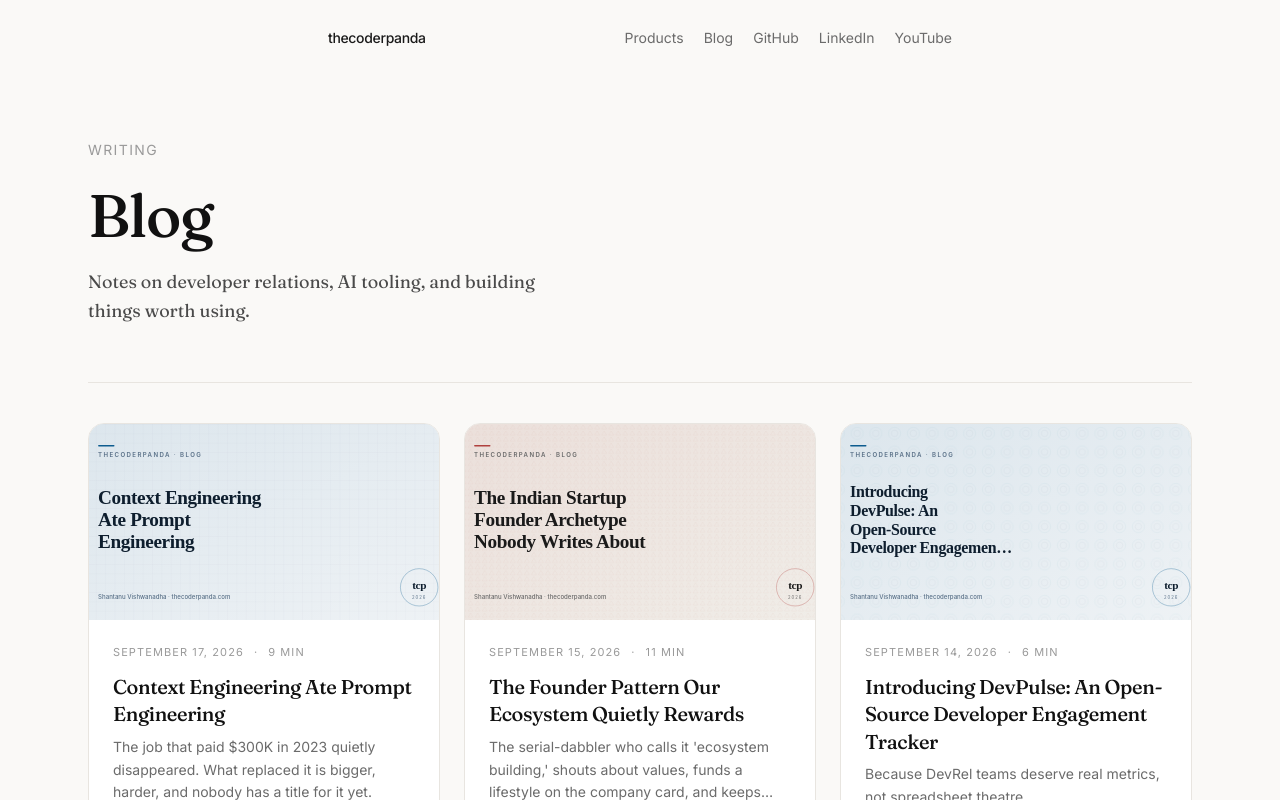
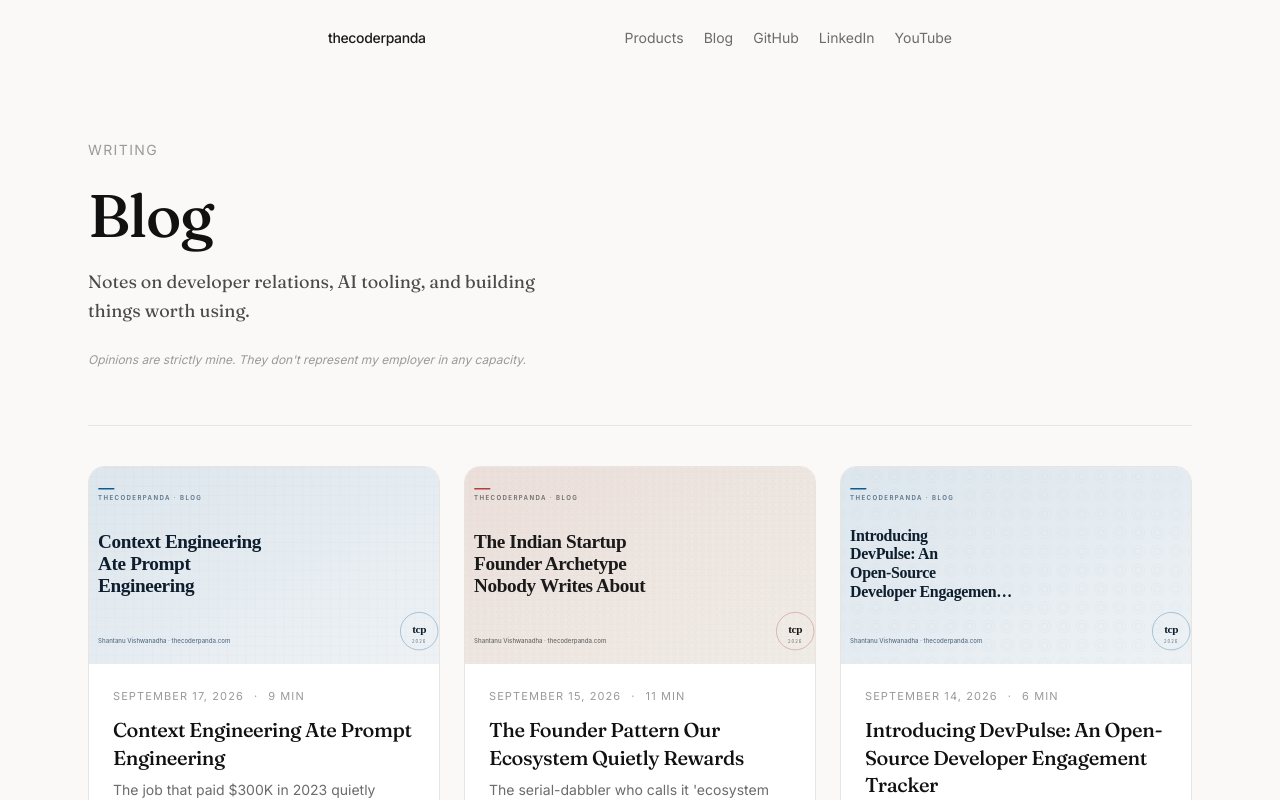
Before and after one commit to thecoderpanda/thecoderpanda-web, a Next.js app: page /blog in a window 1280 px wide. Shown: the top 800 px of the page. Built offline with nearby package versions, Linux system fonts and the light colour scheme.

Commit message:
Add 'opinions are strictly mine' disclaimer to blog index + every post footer

```diff
--- a/src/app/blog/[slug]/page.tsx
+++ b/src/app/blog/[slug]/page.tsx
@@ -117,6 +117,13 @@ export default async function BlogPostPage({
         <AnimatedSection delay={0.2}>
           <NewsletterWidget />
         </AnimatedSection>
+
+        <AnimatedSection delay={0.25}>
+          <p className="text-xs text-[#9a9a9a] italic leading-relaxed text-center mt-10 pt-6 border-t border-[#e8e5e0]">
+            Opinions are strictly mine. They don&apos;t represent my employer in
+            any capacity.
+          </p>
+        </AnimatedSection>
       </main>
     </div>
   );
--- a/src/app/blog/page.tsx
+++ b/src/app/blog/page.tsx
@@ -40,6 +40,13 @@ export default function BlogPage() {
                 Notes on developer relations, AI tooling, and building things
                 worth using.
               </p>,
+              <p
+                key="disclaimer"
+                className="text-xs text-[#9a9a9a] italic leading-relaxed max-w-md mt-6"
+              >
+                Opinions are strictly mine. They don&apos;t represent my
+                employer in any capacity.
+              </p>,
             ]}
           </AnimatedHero>
         </section>
```
